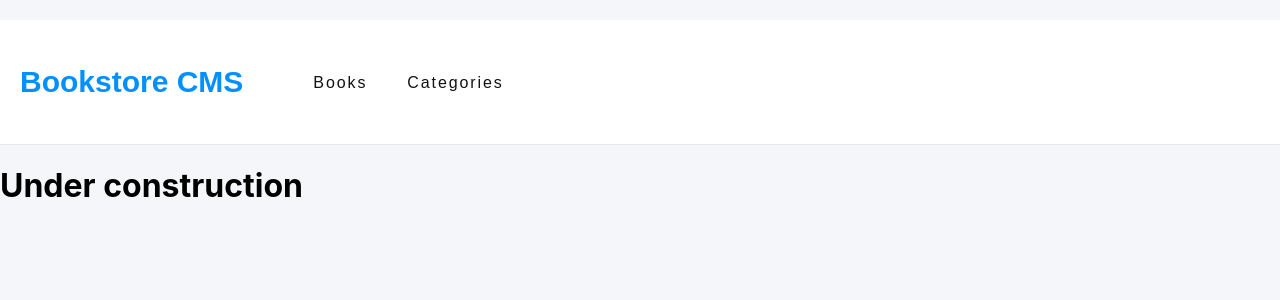
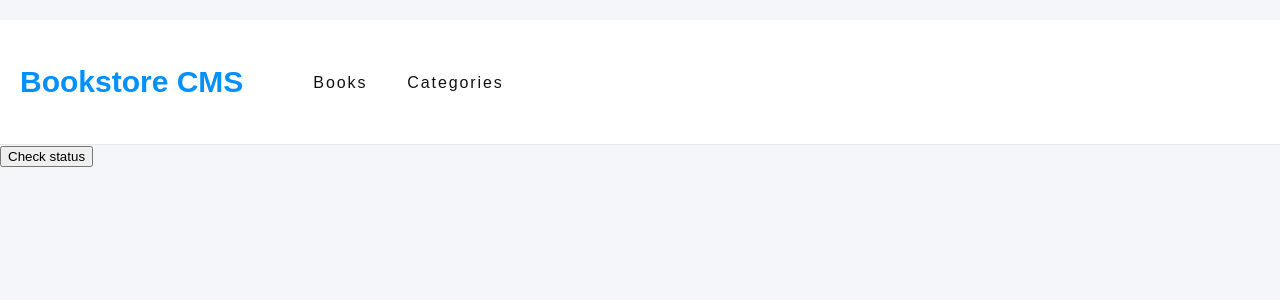
Before and after one commit to george827/book-store, a React (Create React App) app: page /categories in a window 1280 px wide. Shown: the top 300 px of the page. Built offline with nearby package versions, Linux system fonts and the light colour scheme.

Commit message:
add button to category

```diff
--- a/src/pages/Categories.js
+++ b/src/pages/Categories.js
@@ -1,7 +1,7 @@
 import React from 'react';
 
 const Categories = () => (
-  <h1>Under construction</h1>
+  <button type="submit"> Check status</button>
 );
 
 export default Categories;
```
